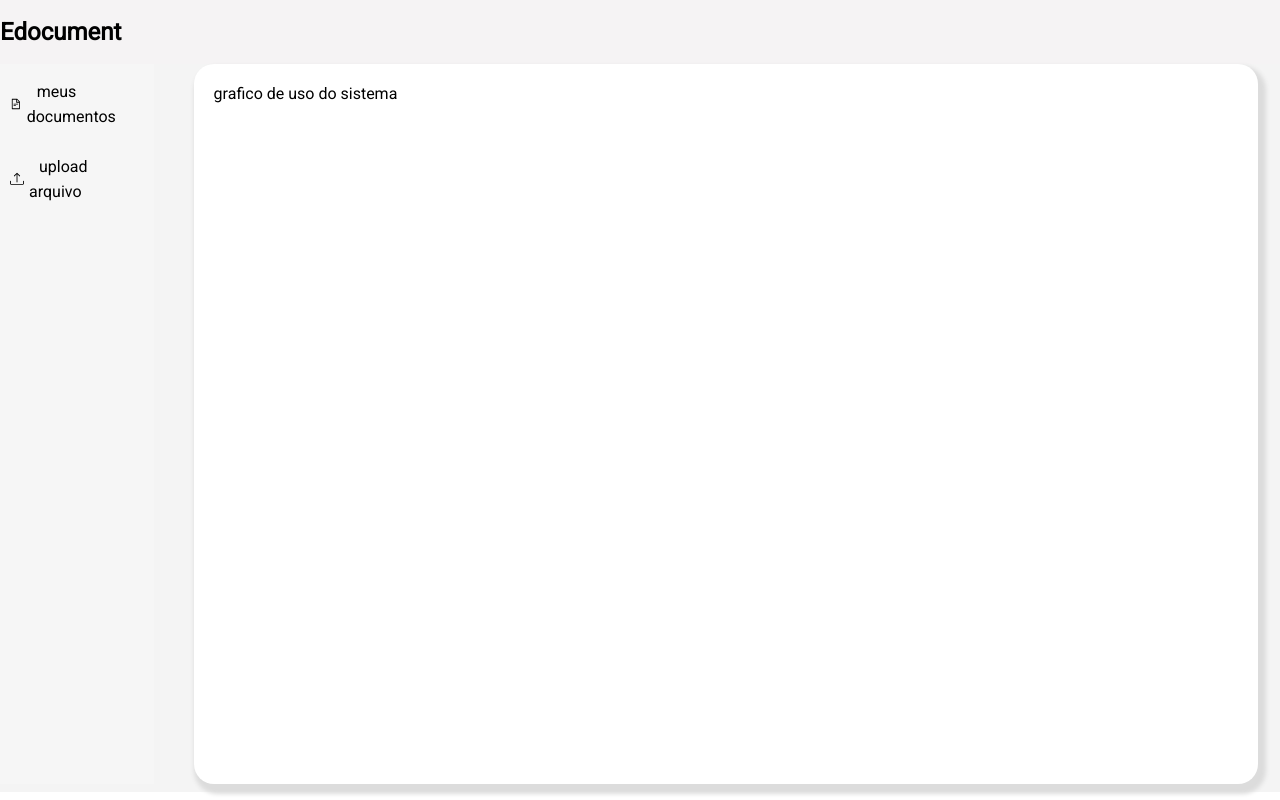
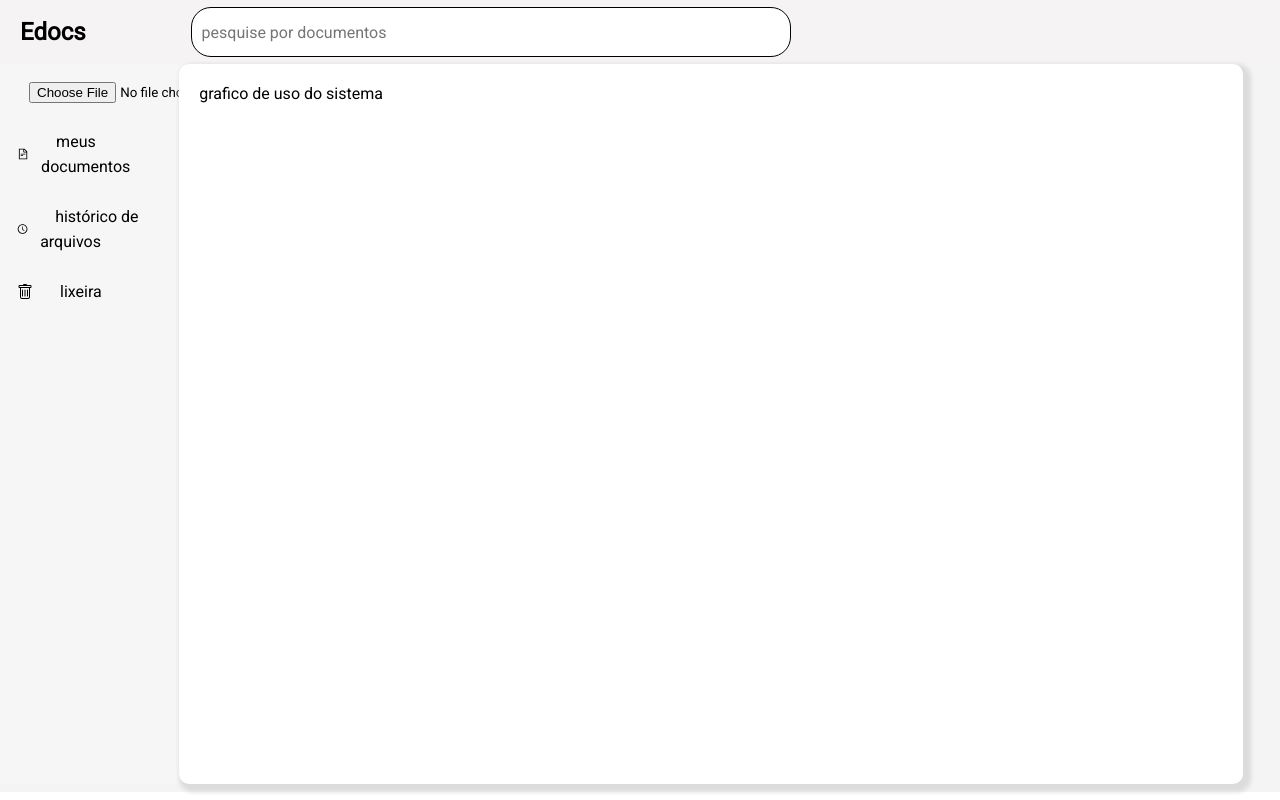
Before and after one commit to hebertsanto/frontend-auth, a React (Vite) app: page /app/dashboard in a window 1280 px wide. Built offline with nearby package versions, Linux system fonts and the light colour scheme; the HTML template or start-up script is replaced by a standard one.

Commit message:
feat: almost finishing front end

```diff
--- a/src/components/header/index.tsx
+++ b/src/components/header/index.tsx
@@ -3,7 +3,28 @@ import { HeaderStyle } from "./style"
 export const Header = () => {
     return(
         <HeaderStyle>
-            <h2>Edocument</h2>
+            <div style={{
+                display:'flex',
+                width:'auto',
+                gap:'105px',
+                alignItems:'center',
+                color:'black',
+                justifyContent: 'space-around'}}>
+             <h2 style={{marginLeft:'20px'}}>Edocs</h2>
+             <div>
+                <input type="search"
+                 style={{
+                    height:'50px',
+                    width:'600px',
+                    borderRadius:'20px',
+                    border:'1px solid black',
+                    padding:'10px',
+                    fontSize:'1rem'
+                 }}
+                 placeholder="pesquise por documentos"
+                />
+            </div>
+            </div>
             <div>
             </div>
         </HeaderStyle>
--- a/src/components/menuBar/index.tsx
+++ b/src/components/menuBar/index.tsx
@@ -1,7 +1,7 @@
 import { Link, useLocation } from 'react-router-dom'
 import { Menu } from './style'
-import { AiOutlineFileText } from 'react-icons/ai'
-import { BsUpload } from 'react-icons/bs'
+import { AiOutlineFileText,AiOutlineClockCircle} from 'react-icons/ai'
+import { BsUpload , BsTrash} from 'react-icons/bs'
 
 export const MenuBar = () => {
 
@@ -12,6 +12,13 @@ export const MenuBar = () => {
     return(
         <Menu>
             <ul>
+            <div>
+                 <BsUpload />
+                 <li>
+                   <input type="file" id="file"
+                  />
+                 </li>
+               </div>
                <div>
                  <AiOutlineFileText />
                  <li>
@@ -19,9 +26,15 @@ export const MenuBar = () => {
                  </li>
                </div>
                <div>
-                 <BsUpload />
+                 <AiOutlineClockCircle />
                  <li>
-                    <Link to='/app/dashboard/documents/add'>upload arquivo</Link>
+                    <Link to='/app/dashboard/documents/add'>histórico de arquivos</Link>
+                 </li>
+               </div>
+               <div>
+                 <BsTrash />
+                 <li>
+                    <Link to='/app/dashboard/trash'>lixeira</Link>
                  </li>
                </div>
             </ul>
--- a/src/components/menuBar/style.ts
+++ b/src/components/menuBar/style.ts
@@ -2,18 +2,24 @@ import { styled } from "styled-components";
 
 export const Menu = styled.div`
  height:auto;
- width: 12%;
+ width: 14%;
  height: 90vh;
  background-color:rgba(250, 250, 250, 0.23);
+ border-radius: 2px;
  ul  div{
     padding: 5px;
     display: flex;
     align-items: center;
     margin:5px;
     &:hover{
-            background-color:rgba(2, 5, 246, 0.23);
+            background-color:rgba(2, 5, 246, 0.1);
             border-radius: 10px;
+            box-shadow: 2px 2px 2px rgba(2, 5, 246, 0.145);
+            transition:100ms;
         }
+     svg{
+        padding:7px;
+     }
     li{
         display: block;
         padding: 5px;
@@ -21,9 +27,8 @@ export const Menu = styled.div`
         width: auto;
         line-height:25px;
     }
-
     li a{
-        padding: 10px;
+        padding: 15px;
         font-size: 1rem;
         text-decoration: none;
         color: black;
--- /dev/null
+++ b/src/components/trash/index.tsx
@@ -0,0 +1,7 @@
+export const Trash = () => {
+    return(
+        <div>
+            <h1>Nunhum item na sua lixeira.</h1>
+        </div>
+    )
+}
--- a/src/pages/dashboard/index.tsx
+++ b/src/pages/dashboard/index.tsx
@@ -13,8 +13,8 @@ export const Dashboard = () => {
                 style={{
                     width:'80%',
                     padding:'20px',
-                    borderRadius:'20px',
-                    boxShadow:'4px 6px 4px 4px gainsboro',
+                    borderRadius:'10px',
+                    boxShadow:'4px 4px 4px 4px gainsboro',
                     backgroundColor:'#fff'
                 }}
                >
--- a/src/pages/dashboard/style.ts
+++ b/src/pages/dashboard/style.ts
@@ -6,5 +6,4 @@ export const DashboardStyle = styled.div`
 `
 export const MainContainer = styled.div`
  display: flex;
- gap: 40px;
 `
--- a/src/pages/documents/index.tsx
+++ b/src/pages/documents/index.tsx
@@ -21,7 +21,11 @@ export const Documents = () => {
 
     return (
         <div>
-            <h3>Todos os seus documentos</h3>
+            <h1>Meus Documentos</h1>
+
+            <span style={{
+                fontSize:'0.9rem'
+            }}>recentes</span>
             <DocumentCardContainer>
                 {documents.map(docs =>
                     <DocumentCard>
--- a/src/routes/index.tsx
+++ b/src/routes/index.tsx
@@ -7,6 +7,7 @@ import { Index } from '../Index'
 import { Dashboard } from '../pages/dashboard'
 import { Documents } from '../pages/documents'
 import { DocumentId } from '../pages/documentsID'
+import { Trash } from '../components/trash'
 
 
 export const AppRoutes = () => {
@@ -22,6 +23,7 @@ export const AppRoutes = () => {
                 <Route path='/app/dashboard' element={<p>grafico de uso do sistema</p>}/>
                 <Route path='/app/dashboard/documents' element={<Documents />}/>
                 <Route path='/app/dashboard/documents/:id' element={<DocumentId />}/>
+                <Route path='/app/dashboard/trash' element={<Trash/>}/>
               </Route>
               <Route path='*' element={<h1>rota não existe</h1>}/>
            </Routes>
```
